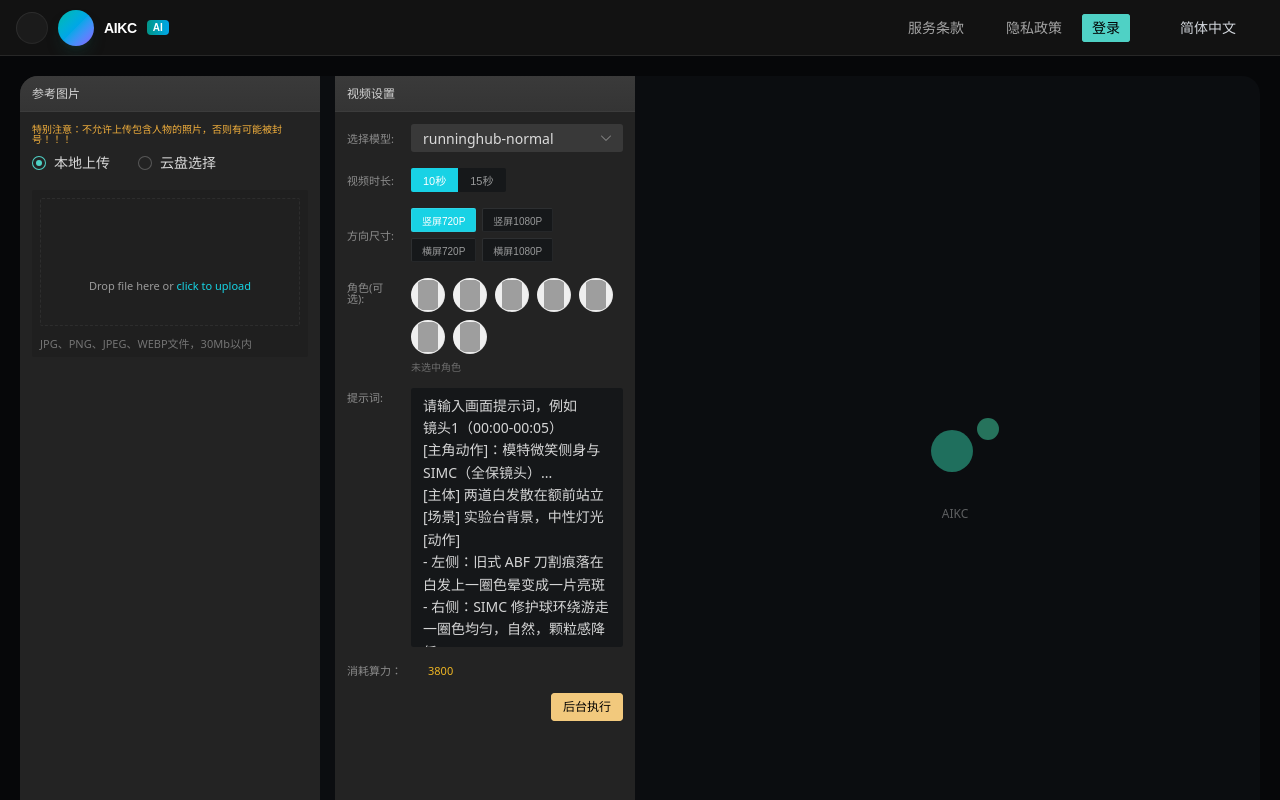
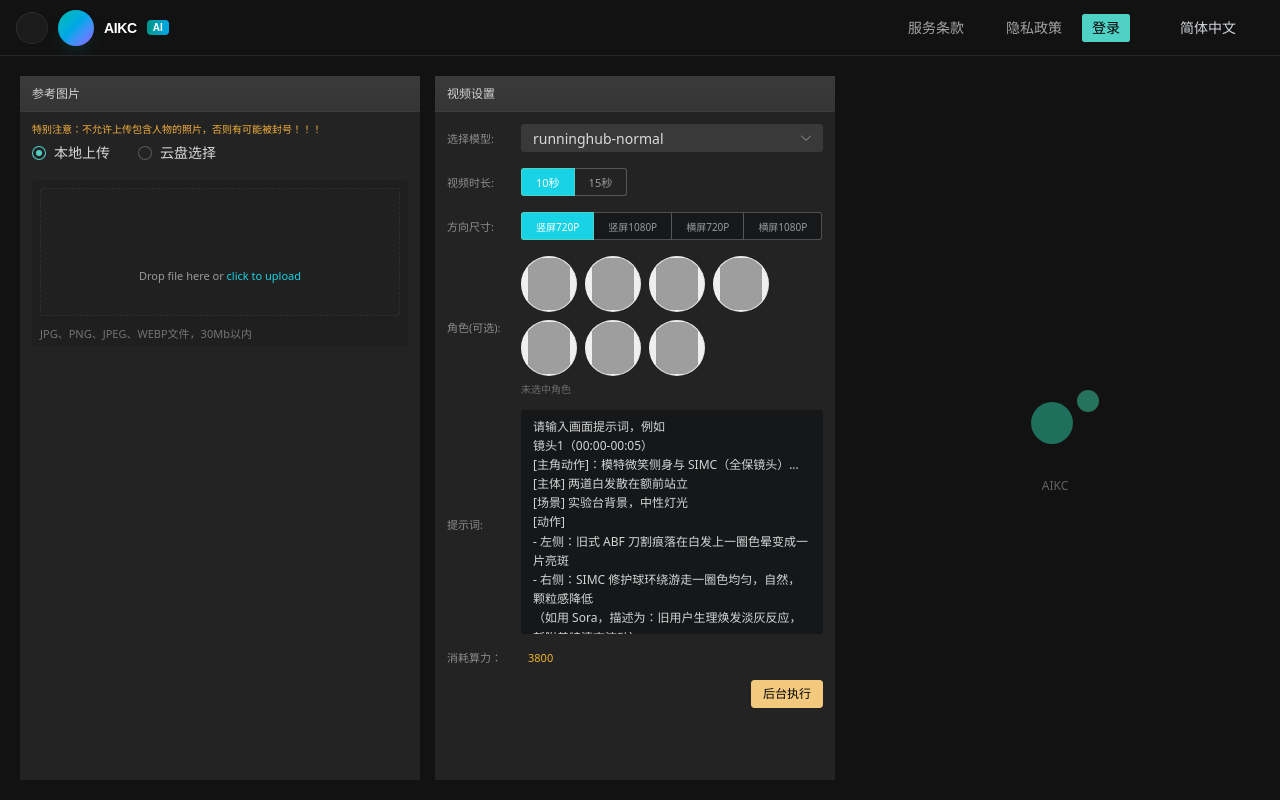
Before and after one commit to huizhc/video-flow, a Vue app: page /tool/text-to-video-toolkit in a window 1280 px wide. Built offline with nearby package versions, Linux system fonts and the light colour scheme; grey boxes are pictures that could not be loaded; some icons are missing.

Commit message:
多个页面细节调整

```diff
--- a/src/views/AudioDrivenAvatarView.vue
+++ b/src/views/AudioDrivenAvatarView.vue
@@ -9,8 +9,8 @@
 </script>
 
 <template>
-  <div class="min-h-screen bg-[#060709] p-[20px] text-white">
-    <div class="flex min-h-[calc(100vh-40px)] overflow-hidden rounded-[18px] border border-white/8 bg-[#0b0d10]">
+  <div class="min-h-[500px] h-full bg-[#060709] p-[20px] text-white">
+    <div class="flex h-full overflow-hidden border border-white/8 bg-[#0b0d10]">
       <div class="grid w-full grid-cols-1 gap-x-[15px] sm:grid-cols-[300px_300px_minmax(0,1fr)]">
         <section class="border-b border-white/8 bg-[#232323] xl:border-b-0 xl:border-r">
           <div class="border-b border-white/8 bg-[linear-gradient(180deg,#3a3a3a_0%,#343434_100%)] px-3 py-3 text-[12px] font-medium text-white/78 shadow-[inset_0_-1px_0_rgba(255,255,255,0.04)]">
--- a/src/views/SpeechSubtitleView.vue
+++ b/src/views/SpeechSubtitleView.vue
@@ -54,7 +54,7 @@
   <div class="h-full bg-[#060709] p-3 text-white">
     <div class="overflow-hidden h-full border border-white/8 bg-[#0b0d10]">
 
-      <div class="grid min-h-[calc(100vh-64px)] grid-cols-1 gap-x-[3px] sm:grid-cols-[480px_minmax(0,1fr)_480px]">
+      <div class="grid min-h-[calc(100vh-64px)] grid-cols-1 gap-x-[15px] sm:grid-cols-[480px_minmax(0,1fr)_480px]">
         <section class="bg-[#232323]">
           <div class="border-b border-white/8 bg-[linear-gradient(180deg,#3a3a3a_0%,#343434_100%)] px-3 py-3 text-[12px] font-medium text-white/78 shadow-[inset_0_-1px_0_rgba(255,255,255,0.04)]">
             识别语音加字幕
--- a/src/views/TextToVideoToolkitView.vue
+++ b/src/views/TextToVideoToolkitView.vue
@@ -1,13 +1,13 @@
 <script setup>
 import { ref } from 'vue'
-import { NButton, NIcon, NInput, NRadio, NRadioGroup, NSelect } from 'naive-ui'
+import { NButton, NIcon, NInput, NRadio, NRadioGroup, NSelect, NRadioButton } from 'naive-ui'
 import { CloudUpload, Currency } from '@vicons/carbon'
 
 const imageSource = ref('local')
 const model = ref('runninghub-normal')
 const duration = ref('10s')
 const direction = ref('vertical-720')
-const selectedCharacter = ref(null)
+const selectedCharacters = ref([])
 const prompt = ref(`请输入画面提示词，例如
 镜头1（00:00-00:05）
 [主角动作]：模特微笑侧身与 SIMC（全保镜头）...
@@ -36,12 +36,21 @@
   'https://images.unsplash.com/photo-1502685104226-ee32379fefbe?auto=format&fit=crop&w=120&q=80',
   'https://images.unsplash.com/photo-1546961329-78bef0414d7c?auto=format&fit=crop&w=120&q=80',
 ]
+
+function toggleCharacter(index) {
+  const i = selectedCharacters.value.indexOf(index)
+  if (i === -1) {
+    selectedCharacters.value.push(index)
+  } else {
+    selectedCharacters.value.splice(i, 1)
+  }
+}
 </script>
 
 <template>
-  <div class="min-h-screen bg-[#060709] p-[20px] text-white">
-    <div class="flex min-h-[calc(100vh-40px)] overflow-hidden rounded-[18px] border border-white/8 bg-[#0b0d10]">
-      <div class="grid w-full grid-cols-1 gap-x-[15px] sm:grid-cols-[300px_300px_minmax(0,1fr)]">
+  <div class="min-h-[500px] h-full  p-[20px] text-white">
+    <div class="flex h-full overflow-hidden border border-white/8 ">
+      <div class="grid w-full grid-cols-1 gap-x-[15px] sm:grid-cols-[400px_400px_minmax(0,1fr)]">
         <section class="border-b border-white/8 bg-[#232323] xl:border-b-0 xl:border-r">
           <div class="border-b border-white/8 bg-[linear-gradient(180deg,#3a3a3a_0%,#343434_100%)] px-3 py-3 text-[12px] font-medium text-white/78 shadow-[inset_0_-1px_0_rgba(255,255,255,0.04)]">
             参考图片
@@ -75,7 +84,7 @@
           <div class="px-3 py-3 text-[11px] text-white/48">
             <div class="space-y-4">
               <div class="flex items-center gap-3">
-                <span class="w-[52px] shrink-0">选择模型:</span>
+                <span class="w-[62px] shrink-0">选择模型:</span>
                 <n-select
                   v-model:value="model"
                   size="small"
@@ -85,31 +94,25 @@
               </div>
 
               <div class="flex items-center gap-3">
-                <span class="w-[52px] shrink-0">视频时长:</span>
-                <div class="inline-flex overflow-hidden rounded-[2px] border border-white/10 bg-[#16181a]">
-                  <button
-                    type="button"
-                    class="h-[24px] min-w-[40px] border-0 px-3 text-[11px] transition-colors"
-                    :class="duration === '10s' ? 'bg-[#18d2e5] text-white' : 'bg-transparent text-white/56'"
-                    @click="duration = '10s'"
-                  >
-                    10秒
-                  </button>
-                  <button
-                    type="button"
-                    class="h-[24px] min-w-[40px] border-0 px-3 text-[11px] transition-colors"
-                    :class="duration === '15s' ? 'bg-[#18d2e5] text-white' : 'bg-transparent text-white/56'"
-                    @click="duration = '15s'"
-                  >
-                    15秒
-                  </button>
-                </div>
+                <span class="w-[62px] shrink-0">视频时长:</span>
+                <n-radio-group v-model:value="duration" size="small" class="custom-radio-group">
+                  <n-radio-button
+                    value="10s"
+                    label="10秒"
+                    class="!bg-transparent !text-[11px] !text-white/56 [&.n-radio-button--checked]:!bg-[#18d2e5] [&.n-radio-button--checked]:!text-white [&_.n-radio-button__state-border]:!hidden"
+                  />
+                  <n-radio-button
+                    value="15s"
+                    label="15秒"
+                    class="!bg-transparent !text-[11px] !text-white/56 [&.n-radio-button--checked]:!bg-[#18d2e5] [&.n-radio-button--checked]:!text-white [&_.n-radio-button__state-border]:!hidden"
+                  />
+                </n-radio-group>
               </div>
 
               <div class="flex items-center gap-3">
-                <span class="w-[52px] shrink-0">方向尺寸:</span>
-                <div class="flex flex-wrap gap-1.5">
-                  <button
+                <span class="w-[62px] shrink-0">方向尺寸:</span>
+                <n-radio-group v-model:value="direction" size="small" class="custom-radio-group">
+                    <n-radio-button
                       v-for="item in [
                         { label: '竖屏720P', value: 'vertical-720' },
                         { label: '竖屏1080P', value: 'vertical-1080' },
@@ -117,40 +120,39 @@
                         { label: '横屏1080P', value: 'horizontal-1080' },
                       ]"
                       :key="item.value"
-                    type="button"
-                    class="h-[24px] rounded-[2px] border border-white/10 px-2.5 text-[10px] transition-colors"
-                    :class="direction === item.value ? 'bg-[#18d2e5] text-white' : 'bg-[#16181a] text-white/56'"
-                    @click="direction = item.value"
-                  >
-                    {{ item.label }}
-                  </button>
-                </div>
+                      :value="item.value"
+                      :label="item.label"
+                      class="!bg-[#16181a] !text-[10px] !text-white/56 [&.n-radio-button--checked]:!bg-[#18d2e5] [&.n-radio-button--checked]:!text-white [&_.n-radio-button__state-border]:!hidden"
+                    />
+                </n-radio-group>
               </div>
 
-              <div class="flex items-start gap-3">
-                <span class="w-[52px] shrink-0 pt-1">角色(可选):</span>
+              <div class="flex items-center gap-3">
+                <span class="w-[62px] shrink-0 pt-1">角色(可选):</span>
                 <div class="flex flex-wrap gap-2">
                   <button
                     v-for="(avatar, index) in characters"
                     :key="avatar"
                     type="button"
-                    class="h-[34px] w-[34px] overflow-hidden rounded-full border transition-colors"
-                    :class="selectedCharacter === index ? 'border-[#18d2e5]' : 'border-white/12'"
-                    @click="selectedCharacter = index"
+                    class="h-[56px] w-[56px] overflow-hidden rounded-full border transition-colors"
+                    :class="selectedCharacters.includes(index) ? 'border-[#18d2e5]' : 'border-white/12'"
+                    @click="toggleCharacter(index)"
                   >
                     <img :src="avatar" alt="" class="h-full w-full object-cover" />
                   </button>
-                  <div class="w-full text-[10px] text-white/34">未选中角色</div>
+                  <div class="w-full text-[10px] text-white/34">
+                    {{ selectedCharacters.length > 0 ? `已选中 ${selectedCharacters.length} 个角色` : '未选中角色' }}
+                  </div>
                 </div>
               </div>
 
-              <div class="flex items-start gap-3">
-                <span class="w-[52px] shrink-0 pt-1">提示词:</span>
+              <div class="flex items-center gap-3">
+                <span class="w-[62px] shrink-0 pt-1">提示词:</span>
                 <n-input
                   v-model:value="prompt"
                   type="textarea"
                   :autosize="{ minRows: 11, maxRows: 11 }"
-                  class="flex-1 [&_.n-input-wrapper]:!bg-[#151719] [&_.n-input-wrapper]:!rounded-[2px] [&_.n-input-wrapper]:!shadow-none [&_.n-input-wrapper]:!border-white/6 [&_.n-input__textarea-el]:!text-[11px] [&_.n-input__textarea-el]:!leading-[1.55] [&_.n-input__textarea-el]:!text-white/74 [&_.n-input__placeholder]:!text-white/28"
+                  class="text-[12px] flex-1 [&_.n-input-wrapper]:!bg-[#151719] [&_.n-input-wrapper]:!rounded-[2px] [&_.n-input-wrapper]:!shadow-none [&_.n-input-wrapper]:!border-white/6 [&_.n-input__textarea-el]:!text-[11px] [&_.n-input__textarea-el]:!leading-[1.55] [&_.n-input__textarea-el]:!text-white/74 [&_.n-input__placeholder]:!text-white/28"
                 />
               </div>
             </div>
```
Also changed, not shown: src/views/ScriptDrivenAvatarView.vue (+6 -6 lines), src/views/ScriptShotAnalysisView.vue (+6 -6 lines), src/views/TextToSpeechView.vue (+5 -5 lines), src/views/VoiceCloneAudioView.vue (+12 -11 lines). Lines whose indentation alone changed are shown as unchanged.
